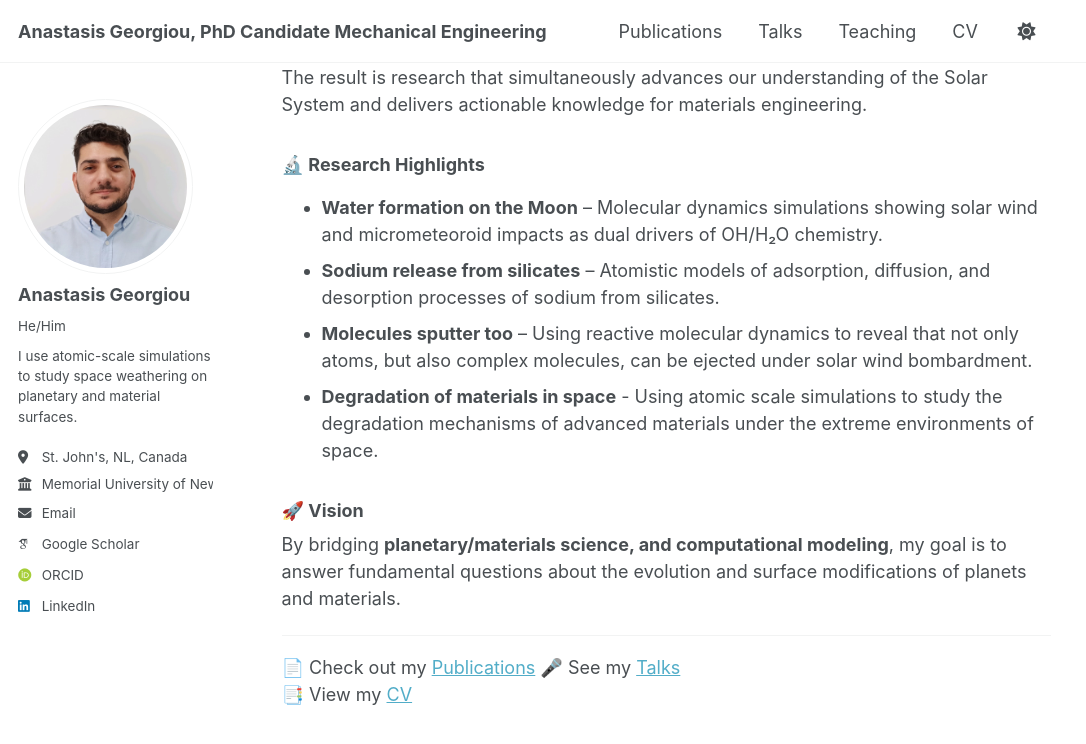
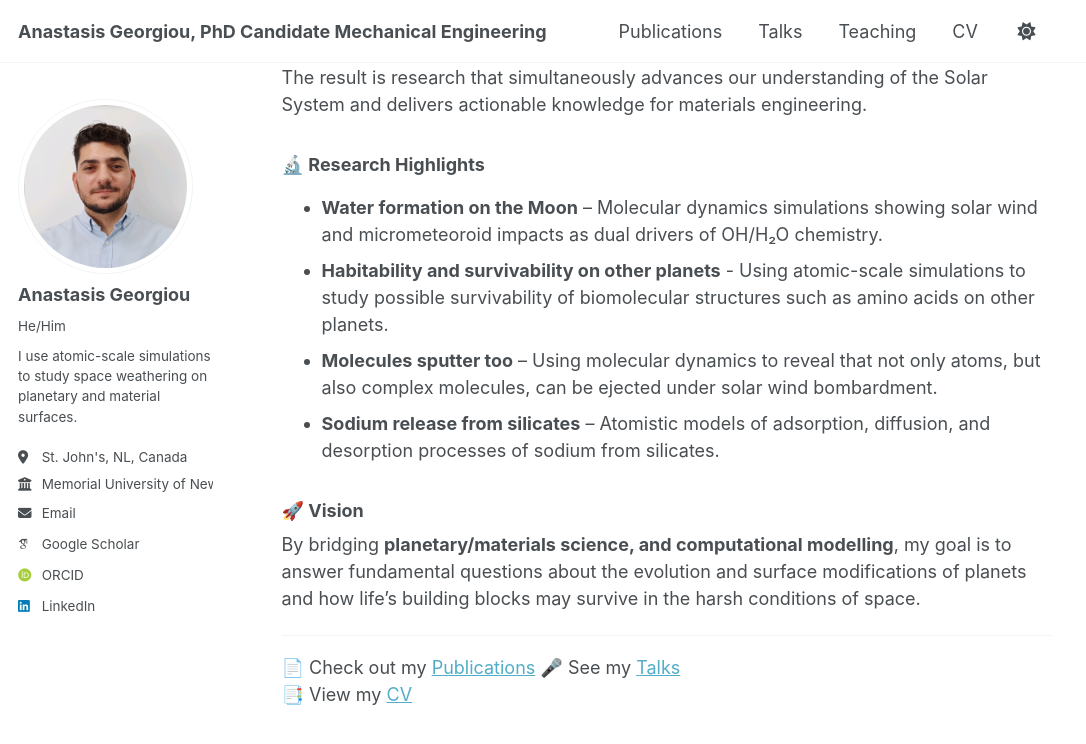
Before and after one commit to a-georgiou19/apgeorgiou.github.io, a Jekyll site: the page built from _pages/about.md, in a window 1280 px wide and 900 px high, scrolled down 804 px. Shown: the top 744 px of the window, without its empty margins (0-1086 px from the left). Built offline with Jekyll 4.4.1, drawn with Linux system fonts in a browser that asks for light colours; some web fonts are replaced; a script that is not in the unit is left out; some of the changed text lies outside the part shown.

Commit message:
Update about.md

```diff
--- a/_pages/about.md
+++ b/_pages/about.md
@@ -23,12 +23,12 @@ The result is research that simultaneously advances our understanding of the Sol
 
 ### 🔬 Research Highlights
 - **Water formation on the Moon** – Molecular dynamics simulations showing solar wind and micrometeoroid impacts as dual drivers of OH/H₂O chemistry.
+- **Habitability and survivability on other planets** - Using atomic-scale simulations to study possible survivability of biomolecular structures such as amino acids on other planets.
+- **Molecules sputter too** – Using molecular dynamics to reveal that not only atoms, but also complex molecules, can be ejected under solar wind bombardment.
 - **Sodium release from silicates** – Atomistic models of adsorption, diffusion, and desorption processes of sodium from silicates.
-- **Molecules sputter too** – Using reactive molecular dynamics to reveal that not only atoms, but also complex molecules, can be ejected under solar wind bombardment.
-- **Degradation of materials in space** - Using atomic scale simulations to study the degradation mechanisms of advanced materials under the extreme environments of space.
 
 ### 🚀 Vision
-By bridging **planetary/materials science, and computational modeling**, my goal is to answer fundamental questions about the evolution and  surface modifications of planets and materials.
+By bridging **planetary/materials science, and computational modelling**, my goal is to answer fundamental questions about the evolution and  surface modifications of planets and how life's building blocks may survive in the harsh conditions of space.
 
 ---
 
```
Also changed, not shown: other parts of _pages/about.md (+1 -1 lines).
